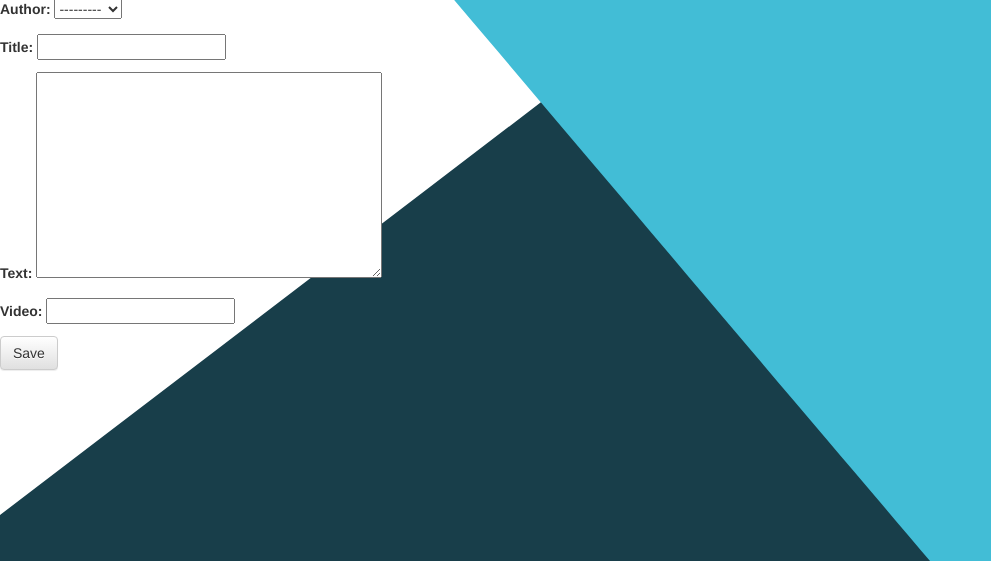
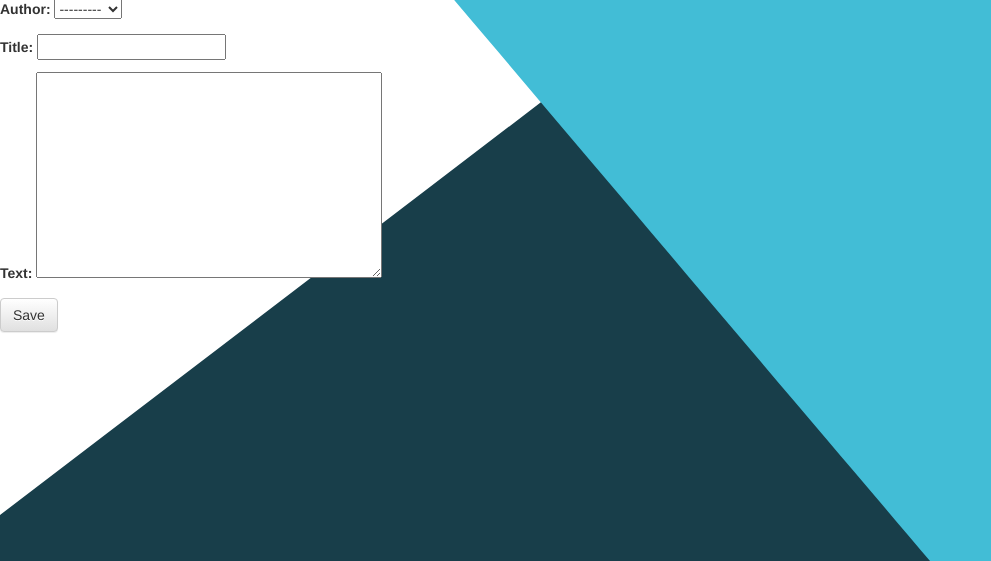
Before and after one commit to Mjmarek/RedBadge, a Django app: page /post/new/ in a window 1280 px wide. Shown: the part 71-632 px from the top of the page, without its empty margins (0-991 px from the left). Run offline with Django 3.2, Linux system fonts and the light colour scheme; the visitor is signed in with stand-in values (Sample User, id 1); data comes from the database, SQL or seed files in the repository; some libraries are stand-ins or nearby versions.

Commit message:
fix static files

```diff
--- a/blog/admin.py
+++ b/blog/admin.py
@@ -1,12 +1,6 @@
 from django.contrib import admin
 from .models import Post, Comment
-from embed_video.admin import AdminVideoMixin
-
-
-class PostAdmin(AdminVideoMixin, admin.ModelAdmin):
-    pass
 
 
 admin.site.register(Post)
-
 admin.site.register(Comment)
--- a/blog/forms.py
+++ b/blog/forms.py
@@ -5,12 +5,11 @@ from .models import Post, Comment
 class PostForm(forms.ModelForm):
     class Meta:
         model = Post
-        fields = ('author', 'title', 'text', 'video')
+        fields = ('author', 'title', 'text')
 
         widgets = {
             'title': forms.TextInput(attrs={'class': 'text_input_class'}),
-            'text': forms.Textarea(attrs={'class': 'post_content'}),
-            'video': forms.TextInput(attrs={'class': 'video_link'})
+            'text': forms.Textarea(attrs={'class': 'post_content'})
         }
 
 
--- a/blog/models.py
+++ b/blog/models.py
@@ -1,7 +1,6 @@
 from django.db import models
 from django.utils import timezone
 from django.core.urlresolvers import reverse
-from embed_video.fields import EmbedVideoField
 
 
 class Post(models.Model):
@@ -10,7 +9,6 @@ class Post(models.Model):
     text = models.TextField()
     created_date = models.DateTimeField(default=timezone.now)
     published_date = models.DateTimeField(blank=True, null=True)
-    video = EmbedVideoField(blank=True, null=True)
 
     def publish(self):
         self.published_date = timezone.now()
--- a/blogsite/settings.py
+++ b/blogsite/settings.py
@@ -38,7 +38,6 @@ INSTALLED_APPS = [
     'django.contrib.messages',
     'django.contrib.staticfiles',
     'blog',
-    'embed_video',
 ]
 
 MIDDLEWARE = [
```
Also changed, not shown: blog/templates/blog/post_detail.html (+0 -7 lines), requirements.txt (deleted, +0 -25 lines), blog/migrations/0001_initial.py (deleted), blog/migrations/0002_auto_20180109_2213.py (deleted), blog/migrations/0003_post_video.py (deleted), blog/migrations/0004_auto_20180117_1704.py (deleted), blog/migrations/0005_auto_20180117_1717.py (deleted), blog/migrations/0006_auto_20180117_1847.py (deleted), blog/migrations/0007_auto_20180117_1850.py (deleted), blog/migrations/0008_auto_20180117_1934.py (deleted), blog/migrations/0009_auto_20180117_1951.py (deleted), blog/migrations/__init__.py (deleted).
